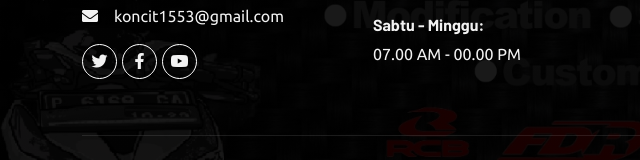
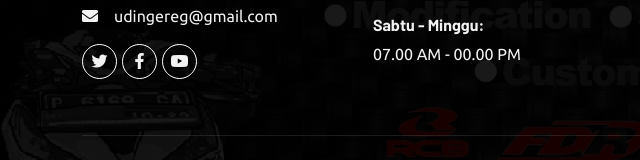
Before and after one commit to udingarage/udingarage.github.io, a plain HTML site: page index.html in a window 1280 px wide. Shown: the part 3462-3622 px from the top of the page, 0-640 px from the left. Drawn offline with nearby package versions, Linux system fonts and the light colour scheme.

Commit message:
Update index.html

```diff
--- a/index.html
+++ b/index.html
@@ -432,7 +432,7 @@
                     <h4 class="text-light mb-4">Alamat</h4>
                     <p class="mb-2"><i class="fa fa-map-marker-alt me-3"></i><a href="https://maps.app.goo.gl/ChqPqvg2BEHvjxCX7">0°55'27.2"N 104°32'41.9"E</a></p>
                     <p class="mb-2"><i class="fa fa-phone-alt me-3"></i>+6282288228446</p>
-                    <p class="mb-2"><i class="fa fa-envelope me-3"></i>koncit1553@gmail.com</p>
+                    <p class="mb-2"><i class="fa fa-envelope me-3"></i>udingereg@gmail.com</p>
                     <div class="d-flex pt-2">
                         <a class="btn btn-outline-light btn-social" href=""><i class="fab fa-twitter"></i></a>
                         <a class="btn btn-outline-light btn-social" href=""><i class="fab fa-facebook-f"></i></a>
```
